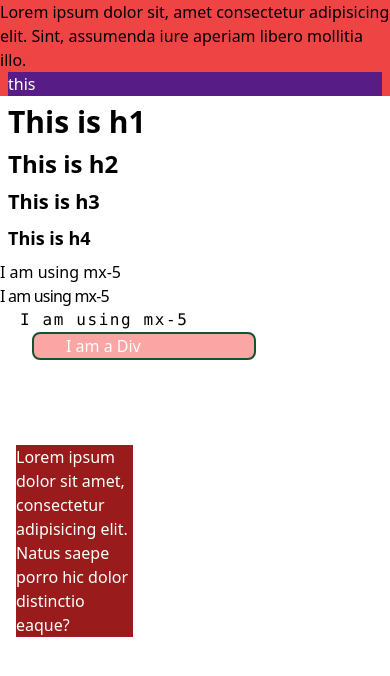
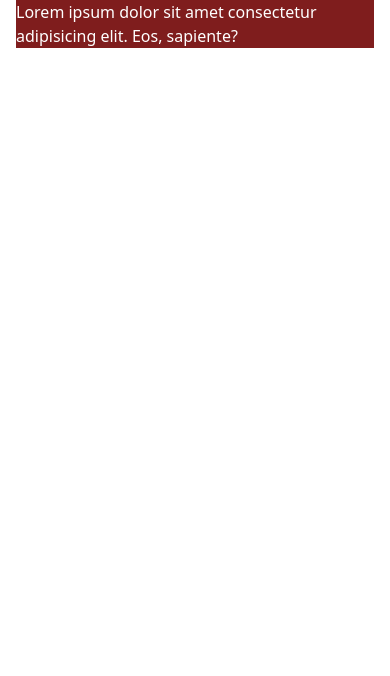
Before and after one commit to mayurigurav1997/Tailwind-1, a website built with Vite: page index.html in a window 390 px wide. Built offline with nearby package versions, Linux system fonts and the light colour scheme.

Commit message:
responsiveness added

```diff
--- a/index.html
+++ b/index.html
@@ -10,26 +10,8 @@
 </head>
 
 <body>
-    <div class="bg-red-500">
-        Lorem ipsum dolor sit, amet consectetur adipisicing elit. Sint, assumenda iure aperiam libero mollitia illo.
-        <div class="bg-purple-900 mx-2 text-white">
-            this
-        </div>
-    </div>
-    <h1 class="font-bold mx-2 my-2 text-3xl">This is h1</h1>
-    <h2 class="font-bold mx-2 my-2 text-2xl">This is h2</h2>
-    <h3 class="font-bold mx-2 my-2 text-xl">This is h3</h3>
-    <h4 class="font-bold mx-2 my-2 text-lg">This is h4</h4>
-    <div class="mx-15 font-sans">I am using mx-5</div>
-    <div class="mx-15 font-sanerif tracking-tighter">I am using mx-5</div>
-    <div class="mx-5 font-mono tracking-widest">I am using mx-5</div>
-    <div>
-        <div class="w-56 mx-8 px-8 text-white bg-red-300 rounded-lg border-2 border-green-900">
-            I am a Div
-        </div>
-    </div>
-    <div class="mx-4 bg-red-800 text-white my-[85px] w-[30vw]">
-        Lorem ipsum dolor sit amet, consectetur adipisicing elit. Natus saepe porro hic dolor distinctio eaque?
+    <div class="mx-4 bg-red-900 sm:bg-yellow-500 md:bg-green-500 lg:bg-blue-600 text-white">
+        Lorem ipsum dolor sit amet consectetur adipisicing elit. Eos, sapiente?
     </div>
 </body>
 
```
